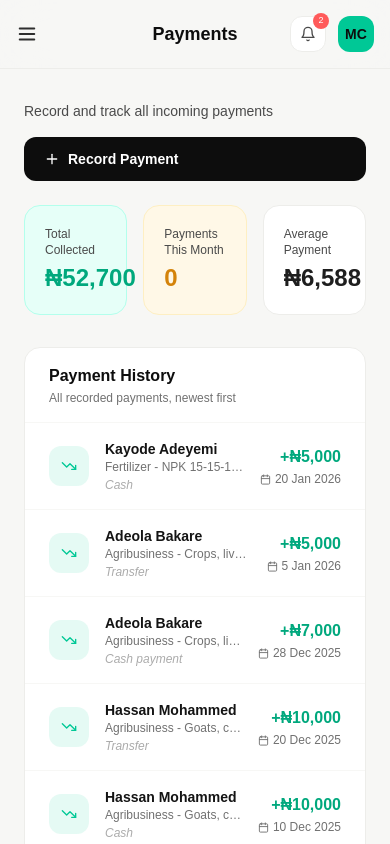
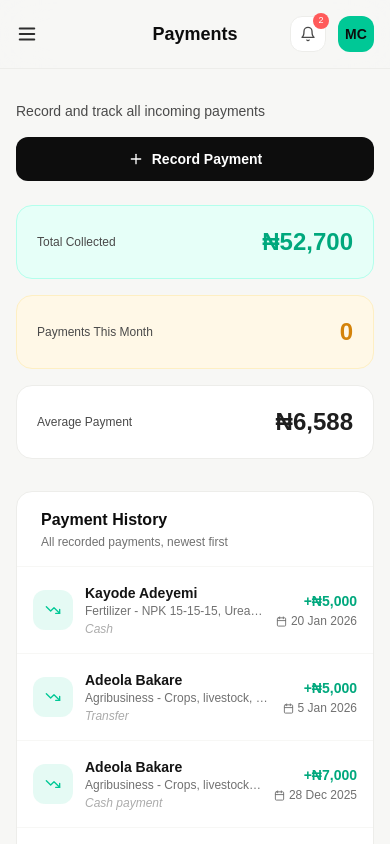
Before and after one commit to joyuusuf/debtpadi, a Next.js app: page /payments in a window 390 px wide. Shown: the top 844 px of the page. Built offline with nearby package versions, Linux system fonts and the light colour scheme; a web font is replaced by a local one.

Commit message:
payment page responsiveness

```diff
--- a/app/payments/page.tsx
+++ b/app/payments/page.tsx
@@ -4,7 +4,6 @@ import { Plus, CheckCircle, TrendingDown, Calendar } from "lucide-react";
 import { mockDebts, formatNaira } from "@/lib/data";
 import TopBar from "@/components/layout/TopBar";
 
-// Flatten all payments with debt context
 const allPayments = mockDebts.flatMap(debt =>
   debt.payments.map(p => ({
     ...p,
@@ -17,28 +16,23 @@ const allPayments = mockDebts.flatMap(debt =>
 
 const totalCollected = allPayments.reduce((sum, p) => sum + p.amount, 0);
 
-// ─── Skeleton helper ──────────────────────────────────────────────────────────
-
 function Skeleton({ className = "" }: { className?: string }) {
   return <div className={`animate-pulse bg-ink-100 rounded-lg ${className}`} />;
 }
-
-// ─── Skeleton UI ──────────────────────────────────────────────────────────────
 
 function PaymentsSkeleton() {
   return (
     <>
       <TopBar title="Payments" />
-      <div className="px-6 py-8 max-w-7xl mx-auto">
+      <div className="px-4 sm:px-6 py-8 max-w-7xl mx-auto">
 
-        {/* Header row */}
         <div className="flex flex-col sm:flex-row sm:items-center gap-4 mb-6">
           <Skeleton className="w-64 h-4 flex-1" />
           <Skeleton className="w-full sm:w-40 h-11 rounded-xl flex-shrink-0" />
         </div>
 
-        {/* Stats cards */}
-        <div className="grid grid-cols-3 gap-4 mb-8">
+        {/* Stats cards — 1 col on mobile, 3 on sm+ */}
+        <div className="grid grid-cols-1 sm:grid-cols-3 gap-4 mb-8">
           {Array.from({ length: 3 }).map((_, i) => (
             <div key={i} className="border border-ink-100 bg-white rounded-2xl p-5 space-y-2">
               <Skeleton className="w-28 h-3" />
@@ -48,29 +42,19 @@ function PaymentsSkeleton() {
         </div>
 
         <div className="grid lg:grid-cols-3 gap-6">
-
-          {/* Payment history table */}
           <div className="lg:col-span-2 bg-white border border-ink-100 rounded-2xl overflow-hidden">
-            {/* Table header */}
             <div className="px-6 py-4 border-b border-ink-50">
               <Skeleton className="w-36 h-4 mb-2" />
               <Skeleton className="w-52 h-3" />
             </div>
-
-            {/* Rows */}
             <div className="divide-y divide-ink-50">
               {Array.from({ length: 6 }).map((_, i) => (
                 <div key={i} className="px-6 py-4 flex items-center gap-4">
-                  {/* Icon */}
                   <Skeleton className="w-10 h-10 rounded-xl flex-shrink-0" />
-
-                  {/* Name + description */}
                   <div className="flex-1 min-w-0 space-y-2">
                     <Skeleton className="w-32 h-3.5" />
                     <Skeleton className="w-48 h-3" />
                   </div>
-
-                  {/* Amount + date */}
                   <div className="text-right flex-shrink-0 space-y-1.5">
                     <Skeleton className="w-24 h-4" />
                     <Skeleton className="w-20 h-3" />
@@ -80,10 +64,7 @@ function PaymentsSkeleton() {
             </div>
           </div>
 
-          {/* Right column */}
           <div className="space-y-4">
-
-            {/* By Customer card */}
             <div className="bg-white border border-ink-100 rounded-2xl p-5">
               <Skeleton className="w-24 h-4 mb-4" />
               <div className="space-y-4">
@@ -98,22 +79,17 @@ function PaymentsSkeleton() {
                 ))}
               </div>
             </div>
-
-            {/* Collection Rate card */}
             <div className="bg-jade/5 border border-jade/20 rounded-2xl p-5 space-y-2">
               <Skeleton className="w-32 h-4 bg-jade/20" />
               <Skeleton className="w-20 h-10 bg-jade/20 rounded-xl" />
               <Skeleton className="w-44 h-3 bg-jade/20" />
             </div>
-
           </div>
         </div>
       </div>
     </>
   );
 }
-
-// ─── Main Page ────────────────────────────────────────────────────────────────
 
 export default function PaymentsPage() {
   const [loading, setLoading] = useState(true);
@@ -126,31 +102,48 @@ export default function PaymentsPage() {
 
   if (loading) return <PaymentsSkeleton />;
 
+  const stats = [
+    {
+      label: "Total Collected",
+      value: formatNaira(totalCollected),
+      color: "text-jade-600",
+      bg: "bg-jade-50 border-jade-100",
+    },
+    {
+      label: "Payments This Month",
+      value: allPayments.filter(p => p.date.startsWith("2024-01")).length.toString(),
+      color: "text-amber-600",
+      bg: "bg-amber-50 border-amber-100",
+    },
+    {
+      label: "Average Payment",
+      value: formatNaira(Math.round(totalCollected / allPayments.length)),
+      color: "text-ink-700",
+      bg: "bg-white border-ink-100",
+    },
+  ];
+
   return (
     <>
       <TopBar title="Payments" />
-      <div className="px-6 py-8 max-w-7xl mx-auto">
+      <div className="px-4 sm:px-6 py-8 max-w-7xl mx-auto">
 
         <div className="flex flex-col sm:flex-row sm:items-center gap-4 mb-6">
           <p className="text-ink-500 text-sm flex-1">Record and track all incoming payments</p>
           <button
             onClick={() => setShowModal(true)}
-            className="flex items-center gap-2 bg-ink-900 hover:bg-ink-700 text-white font-semibold text-sm px-5 py-3 rounded-xl transition-all hover:shadow-lg flex-shrink-0"
+            className="flex items-center justify-center gap-2 bg-ink-900 hover:bg-ink-700 text-white font-semibold text-sm px-5 py-3 rounded-xl transition-all hover:shadow-lg w-full sm:w-auto flex-shrink-0"
           >
             <Plus size={16} />
             Record Payment
           </button>
         </div>
 
-        {/* Stats */}
-        <div className="grid grid-cols-3 gap-4 mb-8">
-          {[
-            { label: "Total Collected", value: formatNaira(totalCollected), color: "text-jade-600", bg: "bg-jade-50 border-jade-100" },
-            { label: "Payments This Month", value: allPayments.filter(p => p.date.startsWith("2024-01")).length.toString(), color: "text-amber-600", bg: "bg-amber-50 border-amber-100" },
-            { label: "Average Payment", value: formatNaira(Math.round(totalCollected / allPayments.length)), color: "text-ink-700", bg: "bg-white border-ink-100" },
-          ].map((s, i) => (
-            <div key={i} className={`border rounded-2xl p-5 ${s.bg}`}>
-              <p className="text-ink-500 text-xs font-medium mb-1">{s.label}</p>
+        {/* Stats — stacks on mobile, row on sm+ */}
+        <div className="grid grid-cols-1 sm:grid-cols-3 gap-4 mb-8">
+          {stats.map((s, i) => (
+            <div key={i} className={`border rounded-2xl p-5 flex sm:block items-center justify-between ${s.bg}`}>
+              <p className="text-ink-500 text-xs font-medium sm:mb-1">{s.label}</p>
               <p className={`font-heading font-bold text-2xl ${s.color}`}>{s.value}</p>
             </div>
           ))}
@@ -165,23 +158,29 @@ export default function PaymentsPage() {
             </div>
             <div className="divide-y divide-ink-50">
               {allPayments.map((payment) => (
-                <div key={payment.id} className="px-6 py-4 flex items-center gap-4 table-row-hover">
+                <div key={payment.id} className="px-4 sm:px-6 py-4 flex items-center gap-3 sm:gap-4 table-row-hover">
                   <div className="w-10 h-10 rounded-xl bg-jade/10 flex items-center justify-center flex-shrink-0">
                     <TrendingDown size={16} className="text-jade" />
                   </div>
                   <div className="flex-1 min-w-0">
                     <p className="font-semibold text-ink-800 text-sm">{payment.customerName}</p>
-                    <p className="text-ink-400 text-xs truncate max-w-xs">{payment.debtDescription}</p>
+                    <p className="text-ink-400 text-xs truncate">{payment.debtDescription}</p>
                     {payment.note && (
                       <p className="text-ink-300 text-xs italic mt-0.5">{payment.note}</p>
                     )}
                   </div>
                   <div className="text-right flex-shrink-0">
-                    <p className="font-heading font-bold text-jade-600 text-base">+{formatNaira(payment.amount)}</p>
+                    <p className="font-heading font-bold text-jade-600 text-sm sm:text-base">
+                      +{formatNaira(payment.amount)}
+                    </p>
                     <div className="flex items-center gap-1 justify-end mt-0.5">
                       <Calendar size={11} className="text-ink-400" />
                       <p className="text-ink-400 text-xs">
-                        {new Date(payment.date).toLocaleDateString('en-NG', { day: 'numeric', month: 'short', year: 'numeric' })}
+                        {new Date(payment.date).toLocaleDateString("en-NG", {
+                          day: "numeric",
+                          month: "short",
+                          year: "numeric",
+                        })}
                       </p>
                     </div>
                   </div>
@@ -228,14 +227,19 @@ export default function PaymentsPage() {
             <div className="bg-white rounded-2xl shadow-2xl w-full max-w-md p-6 animate-fade-up">
               <div className="flex items-center justify-between mb-6">
                 <h2 className="font-heading font-bold text-xl text-ink-900">Record Payment</h2>
-                <button onClick={() => setShowModal(false)} className="w-8 h-8 rounded-lg bg-ink-50 hover:bg-ink-100 flex items-center justify-center text-ink-500 transition-colors text-lg">×</button>
+                <button
+                  onClick={() => setShowModal(false)}
+                  className="w-8 h-8 rounded-lg bg-ink-50 hover:bg-ink-100 flex items-center justify-center text-ink-500 transition-colors text-lg"
+                >
+                  ×
+                </button>
               </div>
               <form className="space-y-4" onSubmit={e => { e.preventDefault(); setShowModal(false); }}>
                 <div>
                   <label className="block text-ink-600 text-sm font-medium mb-2">Select Debt *</label>
                   <select required className="w-full bg-ink-50 border border-ink-200 rounded-xl px-4 py-3 text-ink-700 text-sm focus:border-jade/50 focus:ring-2 focus:ring-jade/10 transition-all">
                     <option value="">Choose debt record...</option>
-                    {mockDebts.filter(d => d.status !== 'cleared').map(d => (
+                    {mockDebts.filter(d => d.status !== "cleared").map(d => (
                       <option key={d.id} value={d.id}>
                         {d.customerName} — {formatNaira(d.amount - d.amountPaid)} remaining
                       </option>
@@ -248,10 +252,10 @@ export default function PaymentsPage() {
                 </div>
                 <div>
                   <label className="block text-ink-600 text-sm font-medium mb-2">Payment Date</label>
-                  <input type="date" className="w-full bg-ink-50 border border-ink-200 rounded-xl px-4 py-3 text-ink-700 text-sm focus:border-jade/50 focus:ring-2 focus:ring-jade/10 transition-all" defaultValue={new Date().toISOString().split('T')[0]} />
+                  <input type="date" defaultValue={new Date().toISOString().split("T")[0]} className="w-full bg-ink-50 border border-ink-200 rounded-xl px-4 py-3 text-ink-700 text-sm focus:border-jade/50 focus:ring-2 focus:ring-jade/10 transition-all" />
                 </div>
                 <div>
-                  <label className="block text-ink-600 text-sm font-medium mb-2">Payment method</label>
+                  <label className="block text-ink-600 text-sm font-medium mb-2">Payment Method</label>
                   <select className="w-full bg-ink-50 border border-ink-200 rounded-xl px-4 py-3 text-ink-700 text-sm focus:border-jade/50 focus:ring-2 focus:ring-jade/10 transition-all">
                     <option>Cash</option>
                     <option>Bank Transfer</option>
@@ -264,7 +268,9 @@ export default function PaymentsPage() {
                   <input type="text" placeholder="e.g. Cash payment at store" className="w-full bg-ink-50 border border-ink-200 rounded-xl px-4 py-3 text-ink-700 text-sm focus:border-jade/50 focus:ring-2 focus:ring-jade/10 transition-all" />
                 </div>
                 <div className="flex gap-3 pt-2">
-                  <button type="button" onClick={() => setShowModal(false)} className="flex-1 border border-ink-200 text-ink-600 font-semibold py-3 rounded-xl hover:bg-ink-50 transition-colors">Cancel</button>
+                  <button type="button" onClick={() => setShowModal(false)} className="flex-1 border border-ink-200 text-ink-600 font-semibold py-3 rounded-xl hover:bg-ink-50 transition-colors">
+                    Cancel
+                  </button>
                   <button type="submit" className="flex-[2] bg-jade hover:bg-jade-400 text-ink-900 font-bold py-3 rounded-xl transition-all hover:shadow-lg flex items-center justify-center gap-2">
                     <CheckCircle size={16} />
                     Save Payment
```
Also changed, not shown: app/debtors/page.tsx (+8 -4 lines).
